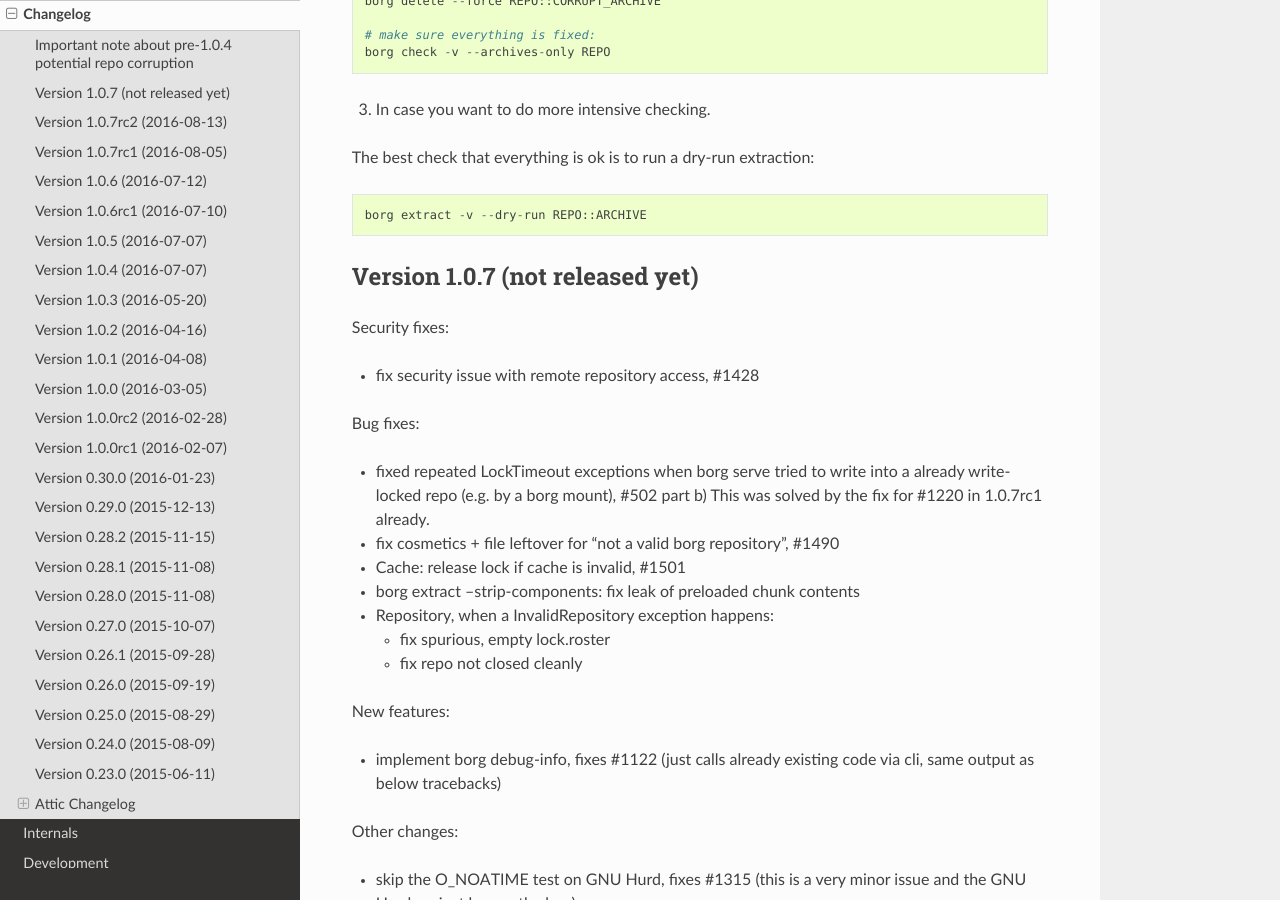
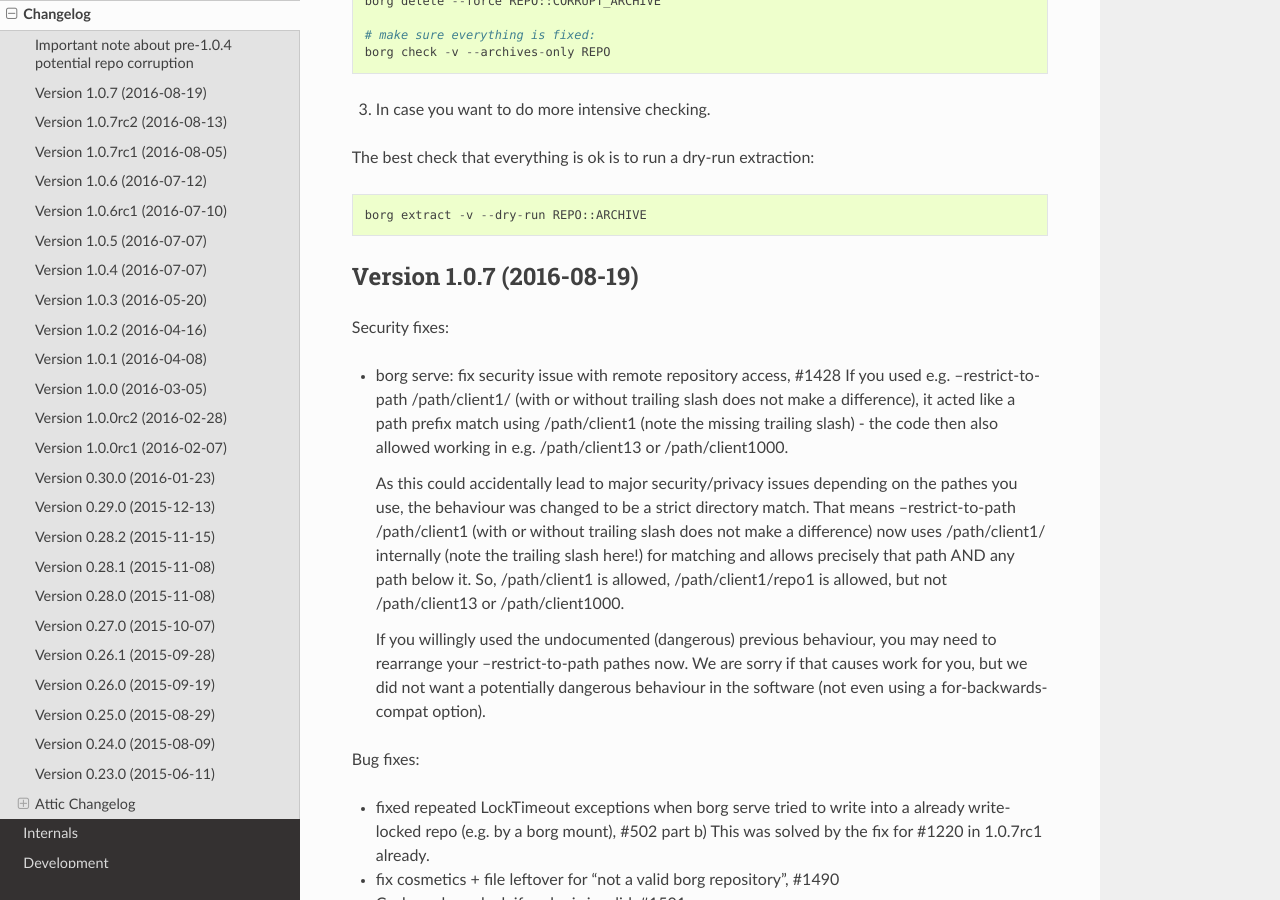
Before and after one commit to borgbackup/borg, a Sphinx documentation site: the page built from docs/changes.rst, in a window 1280 px wide and 900 px high, scrolled down 991 px. Built offline with Sphinx 7.4.7 and the Read the Docs theme 2.0.0, drawn with Linux system fonts in a browser that asks for light colours; pages that are not in the unit, such as notebooks, are missing from menus; the version number could not be read and is left out.

Commit message:
update CHANGES with description of issue #1428

```diff
--- a/docs/changes.rst
+++ b/docs/changes.rst
@@ -50,12 +50,29 @@ The best check that everything is ok is to run a dry-run extraction::
     borg extract -v --dry-run REPO::ARCHIVE
 
 
-Version 1.0.7 (not released yet)
---------------------------------
+Version 1.0.7 (2016-08-19)
+--------------------------
 
 Security fixes:
 
-- fix security issue with remote repository access, #1428
+- borg serve: fix security issue with remote repository access, #1428
+  If you used e.g. --restrict-to-path /path/client1/ (with or without trailing
+  slash does not make a difference), it acted like a path prefix match using
+  /path/client1 (note the missing trailing slash) - the code then also allowed
+  working in e.g. /path/client13 or /path/client1000.
+
+  As this could accidentally lead to major security/privacy issues depending on
+  the pathes you use, the behaviour was changed to be a strict directory match.
+  That means --restrict-to-path /path/client1 (with or without trailing slash
+  does not make a difference) now uses /path/client1/ internally (note the
+  trailing slash here!) for matching and allows precisely that path AND any
+  path below it. So, /path/client1 is allowed, /path/client1/repo1 is allowed,
+  but not /path/client13 or /path/client1000.
+
+  If you willingly used the undocumented (dangerous) previous behaviour, you
+  may need to rearrange your --restrict-to-path pathes now. We are sorry if
+  that causes work for you, but we did not want a potentially dangerous
+  behaviour in the software (not even using a for-backwards-compat option).
 
 Bug fixes:
 
```
